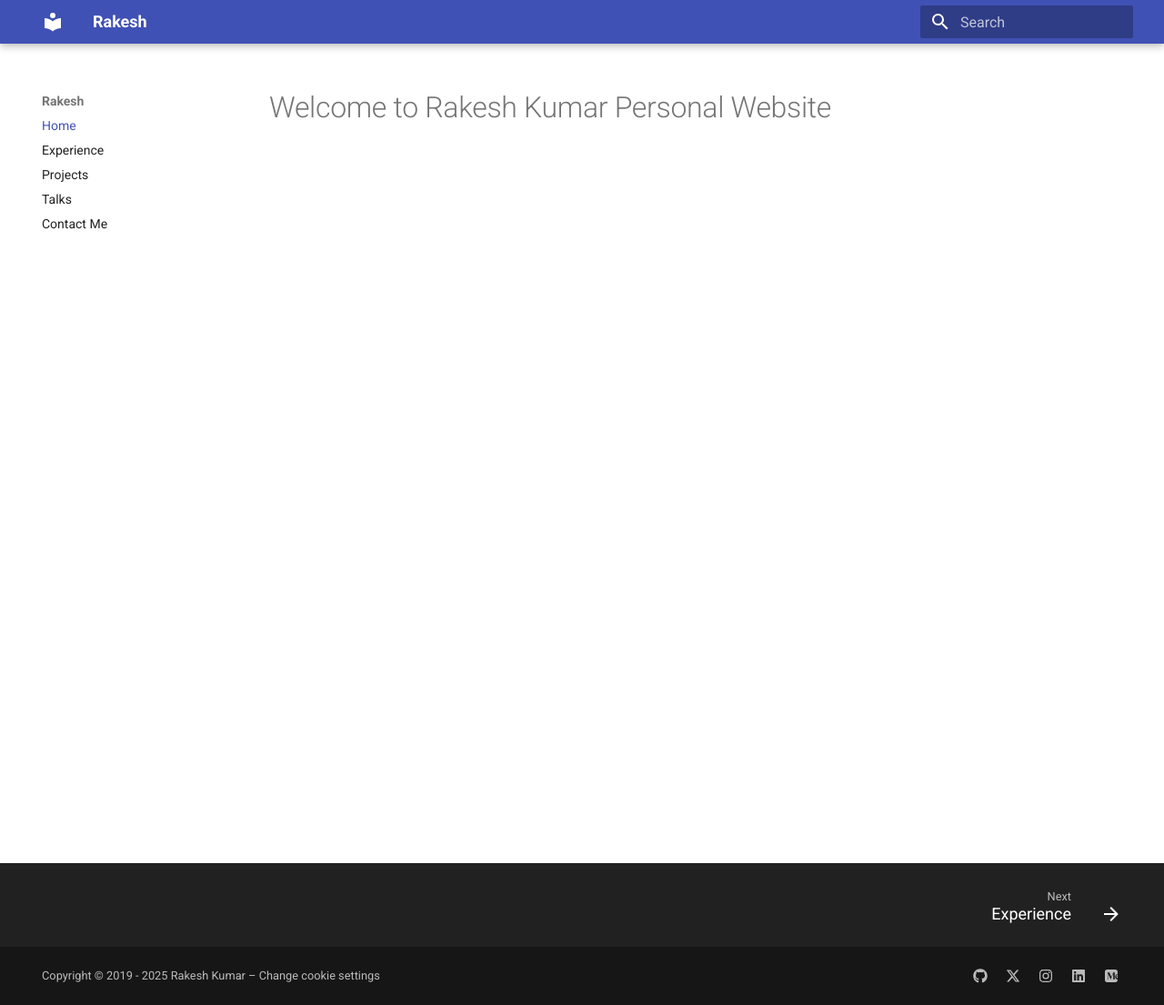
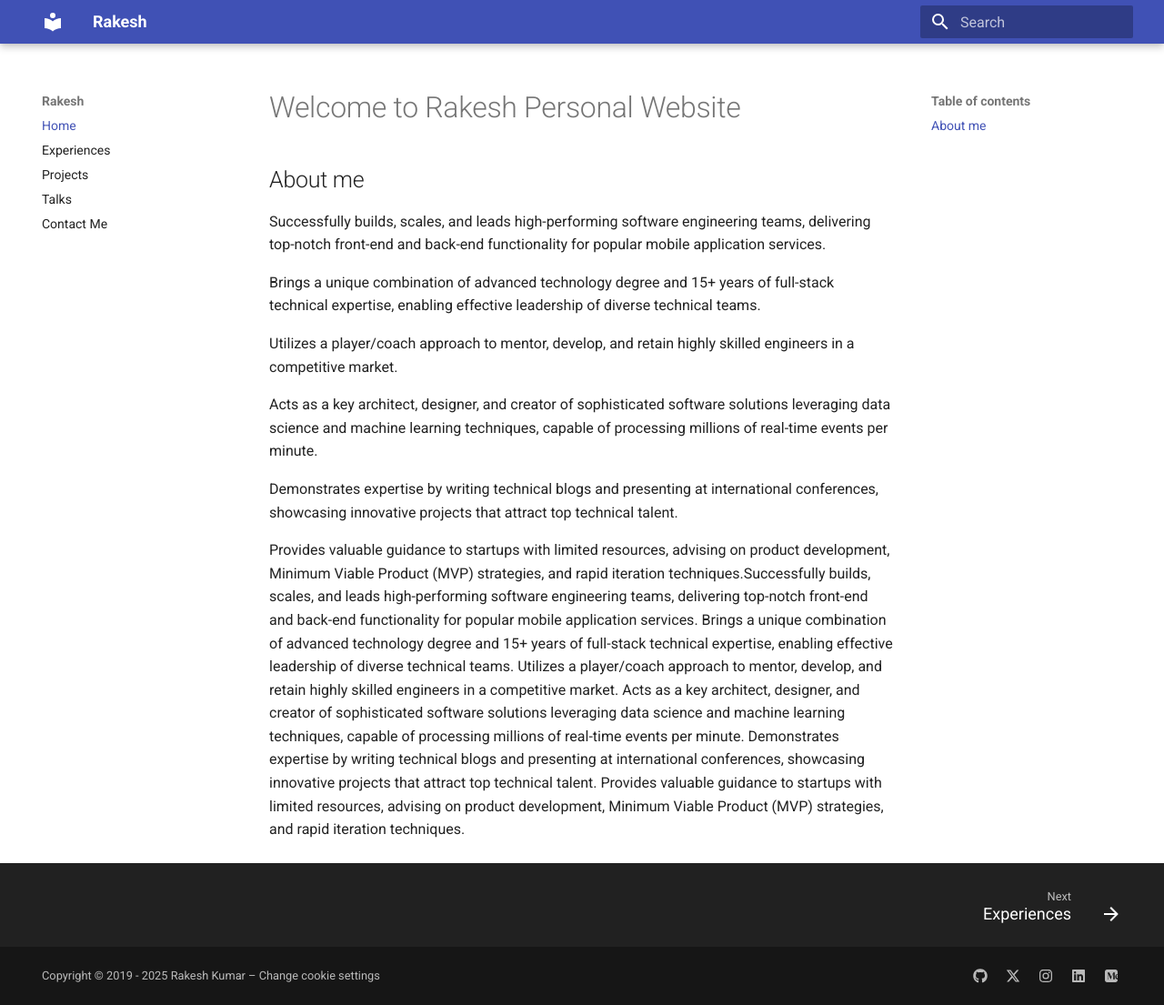
Before and after one commit to rakeshcusat/rakeshcusat.github.io, an MkDocs documentation site: the page built from docs/index.md, in a window 1280 px wide and 1105 px high. Shown: the whole window at 91% size. Built offline with MkDocs 1.6.1 and Material for MkDocs 9.7.7, drawn with Linux system fonts in a browser that asks for light colours; plug-ins that fetch from the network failed and are left out.

Commit message:
updated pages

```diff
--- a/docs/index.md
+++ b/docs/index.md
@@ -1 +1,15 @@
-# Welcome to Rakesh Kumar Personal Website
+# Welcome to Rakesh Personal Website
+
+
+## About me
+Successfully builds, scales, and leads high-performing software engineering teams, delivering top-notch front-end and back-end functionality for popular mobile application services.
+
+Brings a unique combination of advanced technology degree and 15+ years of full-stack technical expertise, enabling effective leadership of diverse technical teams.
+
+Utilizes a player/coach approach to mentor, develop, and retain highly skilled engineers in a competitive market.
+
+Acts as a key architect, designer, and creator of sophisticated software solutions leveraging data science and machine learning techniques, capable of processing millions of real-time events per minute.
+
+Demonstrates expertise by writing technical blogs and presenting at international conferences, showcasing innovative projects that attract top technical talent.
+
+Provides valuable guidance to startups with limited resources, advising on product development, Minimum Viable Product (MVP) strategies, and rapid iteration techniques.Successfully builds, scales, and leads high-performing software engineering teams, delivering top-notch front-end and back-end functionality for popular mobile application services. Brings a unique combination of advanced technology degree and 15+ years of full-stack technical expertise, enabling effective leadership of diverse technical teams. Utilizes a player/coach approach to mentor, develop, and retain highly skilled engineers in a competitive market. Acts as a key architect, designer, and creator of sophisticated software solutions leveraging data science and machine learning techniques, capable of processing millions of real-time events per minute. Demonstrates expertise by writing technical blogs and presenting at international conferences, showcasing innovative projects that attract top technical talent. Provides valuable guidance to startups with limited resources, advising on product development, Minimum Viable Product (MVP) strategies, and rapid iteration techniques.
--- a/mkdocs.yml
+++ b/mkdocs.yml
@@ -14,7 +14,7 @@ theme:
     - search.share
 nav:
   - Home: index.md
-  - Experience: experience.md
+  - Experiences: experiences.md
   - Projects: projects.md
   - Talks: talks.md
   - Contact Me: contact.md
```
Also changed, not shown: docs/experience.md (deleted, +0 -1 lines), docs/experiences.md (added, +54 -0 lines), docs/talks.md (+2 -2 lines).
